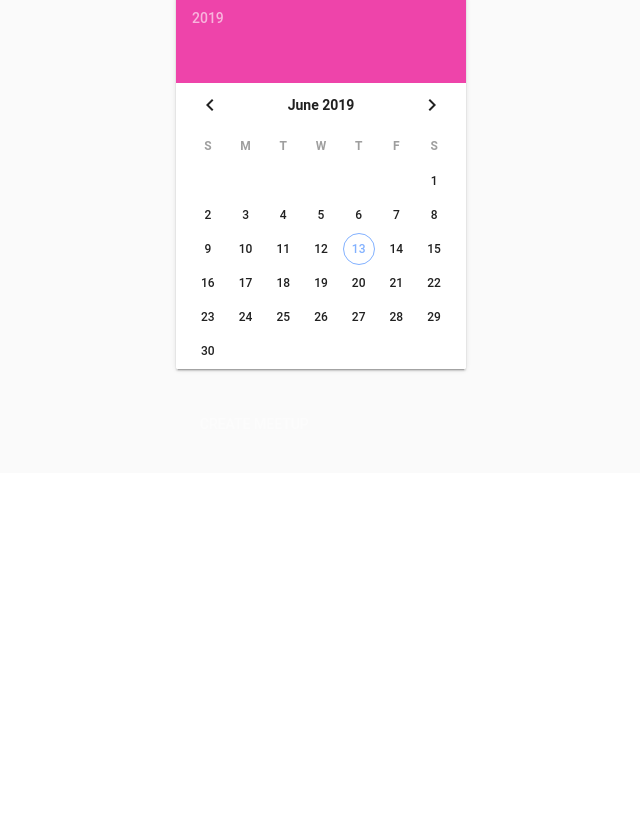
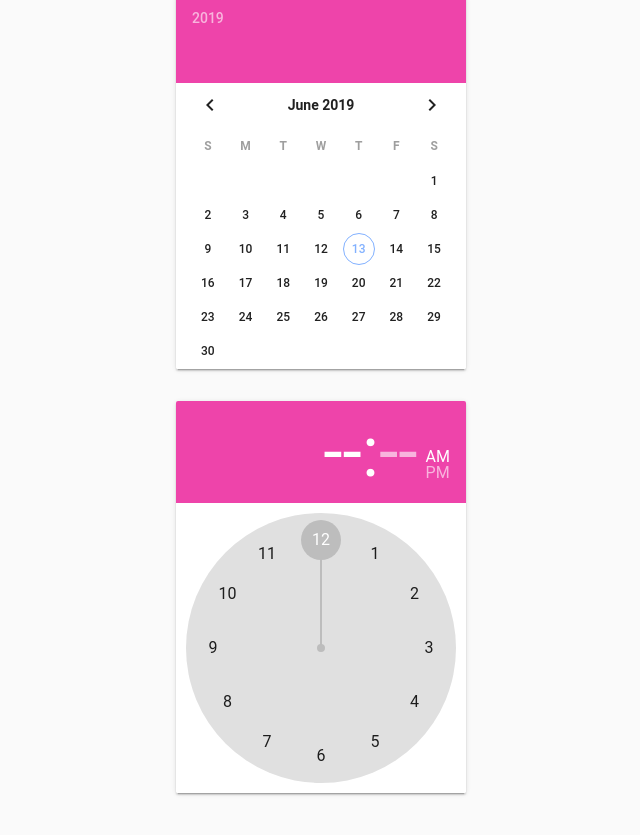
Before and after one commit to Tusharg1999/event-managing, a Vue app: page /createmeetup in a window 1280 px wide. Shown: the part 575-1410 px from the top of the page, without its empty margins (180-820 px from the left). Before the commit the page ends 1048 px from the top, so only its background shows below. Built offline with nearby package versions, Linux system fonts and the light colour scheme; a small style sheet from the web is missing.

Commit message:
date and time filters

```diff
--- a/package.json
+++ b/package.json
@@ -9,6 +9,7 @@
   },
   "dependencies": {
     "core-js": "^2.6.5",
+    "firebase": "^6.2.0",
     "material-design-icons-iconfont": "^3.0.3",
     "moment": "^2.24.0",
     "roboto-fontface": "*",
--- a/src/components/meetup/CreateMeetup.vue
+++ b/src/components/meetup/CreateMeetup.vue
@@ -53,12 +53,12 @@
                             <p>{{date}}</p>
                         </v-flex>
                     </v-layout>
-<!--                    <v-layout class="my-3" >-->
-<!--                        <v-flex xs12 sm6 offset-sm3>-->
-<!--                            <v-time-picker v-model="time"></v-time-picker>-->
-<!--                            <p>{{time}}</p>-->
-<!--                        </v-flex>-->
-<!--                    </v-layout>-->
+                    <v-layout class="my-3" >
+                        <v-flex xs12 sm6 offset-sm3>
+                            <v-time-picker v-model="time"></v-time-picker>
+                            <p>{{time}}</p>
+                        </v-flex>
+                    </v-layout>
                     <v-layout row>
                     <v-flex xs12 sm6 offset-sm3>
                         <v-spacer></v-spacer>
@@ -81,7 +81,7 @@
                 imageUrl:'',
                 description:'',
                 date: '',
-                // time: ''
+                time: ''
             }
 
         },
@@ -114,7 +114,8 @@
                     description: this.description,
                     location: this.location,
                     imageUrl: this.imageUrl,
-                    date:this.date
+                    date:this.date,
+                    time: this.time
                 }
                 this.$store.dispatch('createMeetup', values)
                 this.$router.push('/meetup')
--- a/src/components/meetup/Meetups.vue
+++ b/src/components/meetup/Meetups.vue
@@ -14,8 +14,10 @@
                 <v-flex xs6 md8 sm7>
                     <div  class="ml-5">
                         <h1>{{i.title}}</h1>
-                        <p>{{i.date}}</p>
-                        </div>
+                        <p>Date: {{i.date |date}}</p>
+                        <p>Time: {{ i.time}}</p>
+
+                    </div>
                         <div>
                             <v-btn v-bind:to="'/meetup/'+i.id" dark="" flat="" class="red darken-1 ml-5"><v-icon class="mr-2">arrow_forward</v-icon>View Meetup</v-btn>
                         </div>
--- a/src/filter/dateFilter.js
+++ b/src/filter/dateFilter.js
@@ -0,0 +1,6 @@
+export default (value)=>{
+    const date=new Date(value)
+    return date.toLocaleString(['en-US'],{
+        month:'short',day:'2-digit',year:'numeric'
+    })
+}
--- /dev/null
+++ b/src/filter/timeFilter.js
@@ -0,0 +1,6 @@
+export default (value)=>{
+    const time=new Date(value)
+    return time.toLocaleString(['en-US'],{hour:'2-digit',
+        minute:'2-digit'
+    })
+}
--- a/src/main.js
+++ b/src/main.js
@@ -13,6 +13,9 @@ import Meetups from './components/meetup/Meetups'
 import Profile from './components/user/profile'
 import Meetup from './components/meetup/Meetup'
 import { store } from './store/'
+import * as firebase from 'firebase'
+import DateFilter from './filter/dateFilter'
+import TimeFilter from './filter/timeFilter'
 const router=new VueRouter({
   routes: [
     {
@@ -46,9 +49,17 @@ const router=new VueRouter({
   ],
   mode:'history'
 })
+Vue.filter('date',DateFilter)
+Vue.filter('time',TimeFilter)
+
 Vue.config.productionTip = false
 new Vue({
   router,
   store,
   render: h => h(App),
+  created(){
+  firebase.initializeApp({
+
+  })
+  }
 }).$mount('#app')
--- a/src/store/index.js
+++ b/src/store/index.js
@@ -9,13 +9,15 @@ export const store = new Vuex.Store({
             imageUrl: 'https://static.toiimg.com/thumb/49450573/How-to-reach-Delhi.jpg?width=748&height=499',
             id: 'meetupid_delhi',
             title: 'Meetup in delhi',
-            date: "14 June 2019"
+            date: new Date(),
+            time:new Date()
         },
             {
                 imageUrl: 'https://ramadalucknow.com/wp-content/uploads/2017/11/Exploring-Spiritual-Tourism-in-India-The-Uttar-Pradesh-Sojourn.jpg',
                 id: 'meetupid_up',
                 title: 'Meetup in UP',
-                date: "15 June 2019"
+                date: new Date(),
+                time:new Date()
             }],
         user: {
             id: 'aman',
@@ -33,7 +35,8 @@ export const store = new Vuex.Store({
            title: payload.title,
            imageUrl: payload.imageUrl,
            location: payload.location,
-           date:payload.date
+           date:payload.date,
+           time:payload.time
        }
        context.commit("createMeetup",data)
        }
```
